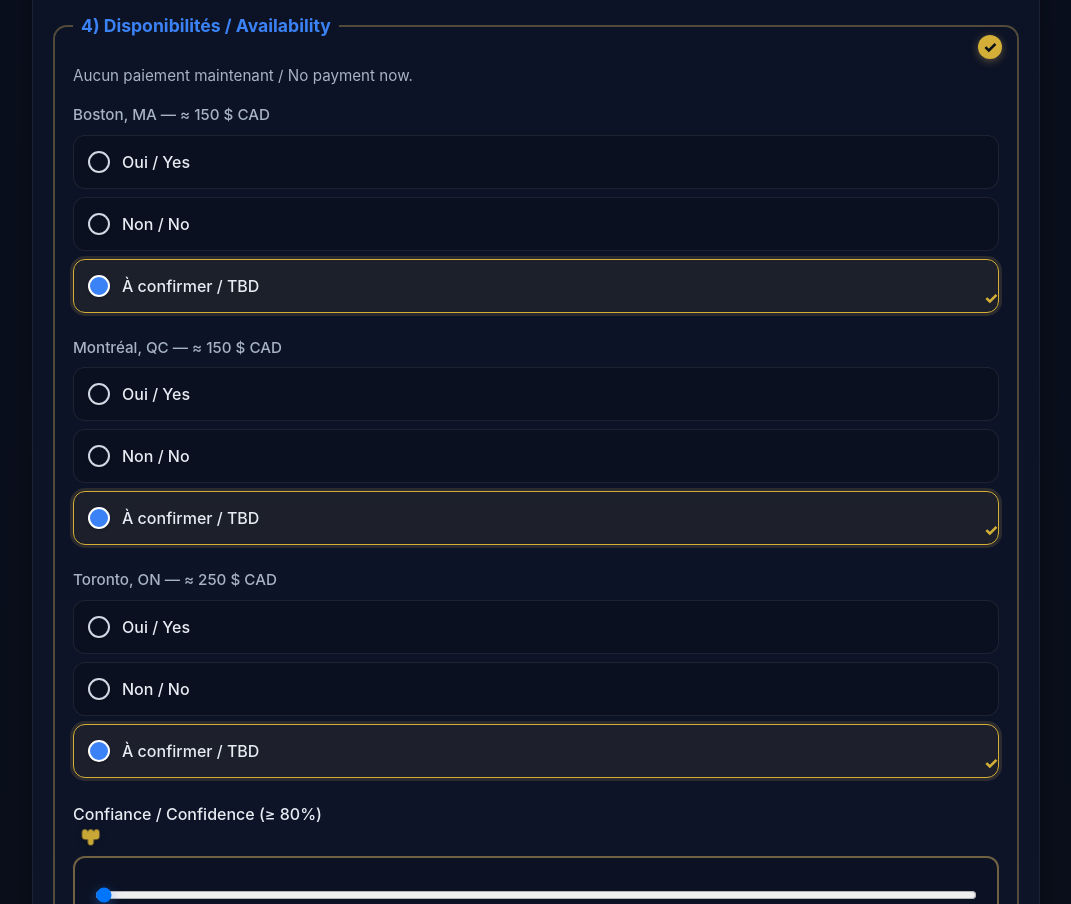
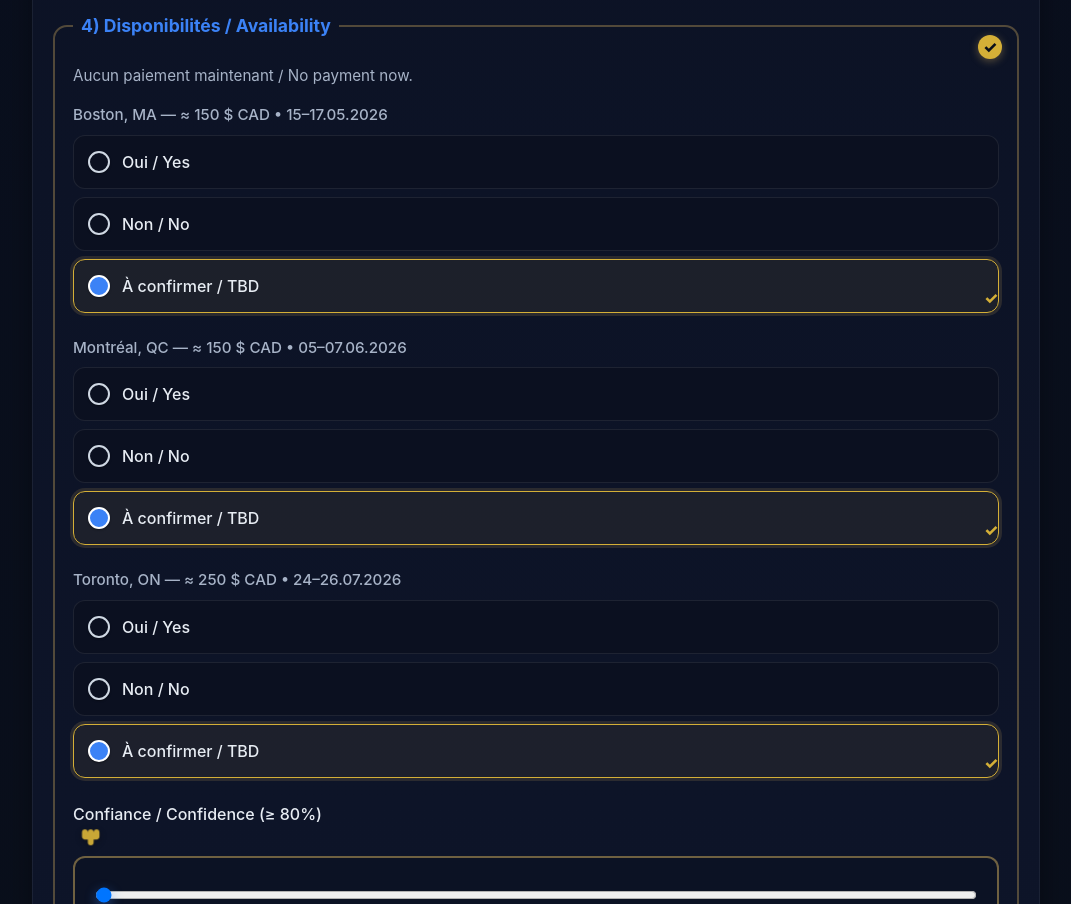
Before and after one commit to Yaban1981/the-road-to-the-throne-site, a plain HTML site: page index.html in a window 1280 px wide. Shown: the part 2543-3447 px from the top of the page, without its empty margins (104-1175 px from the left). Drawn offline with Linux system fonts and the light colour scheme.

Commit message:
Add event dates to location labels in index.html

```diff
--- a/index.html
+++ b/index.html
@@ -405,7 +405,7 @@
           <div class="col-12 muted">Aucun paiement maintenant / No payment now.</div>
 
           <div class="col-12">
-            <label class="muted">Boston, MA — <span class="price">≈ 150 $ CAD</span></label>
+            <label class="muted">Boston, MA — <span class="price">≈ 150 $ CAD</span> • <span class="date">15–17.05.2026</span></label>
             <div class="check-row" role="radiogroup" aria-label="Boston">
               <label class="check"><input type="radio" name="boston_showdown" value="Yes"> Oui / Yes</label>
               <label class="check"><input type="radio" name="boston_showdown" value="No"> Non / No</label>
@@ -414,7 +414,7 @@
           </div>
 
           <div class="col-12">
-            <label class="muted">Montréal, QC — <span class="price">≈ 150 $ CAD</span></label>
+            <label class="muted">Montréal, QC — <span class="price">≈ 150 $ CAD</span> • <span class="date">05–07.06.2026</span></label>
             <div class="check-row" role="radiogroup" aria-label="Meltdown">
               <label class="check"><input type="radio" name="montreal_meltdown" value="Yes"> Oui / Yes</label>
               <label class="check"><input type="radio" name="montreal_meltdown" value="No"> Non / No</label>
@@ -423,7 +423,7 @@
           </div>
 
           <div class="col-12">
-            <label class="muted">Toronto, ON — <span class="price">≈ 250 $ CAD</span></label>
+            <label class="muted">Toronto, ON — <span class="price">≈ 250 $ CAD</span> • <span class="date">24–26.07.2026</span></label>
             <div class="check-row" role="radiogroup" aria-label="The Throne">
               <label class="check"><input type="radio" name="the_throne" value="Yes"> Oui / Yes</label>
               <label class="check"><input type="radio" name="the_throne" value="No"> Non / No</label>
```
